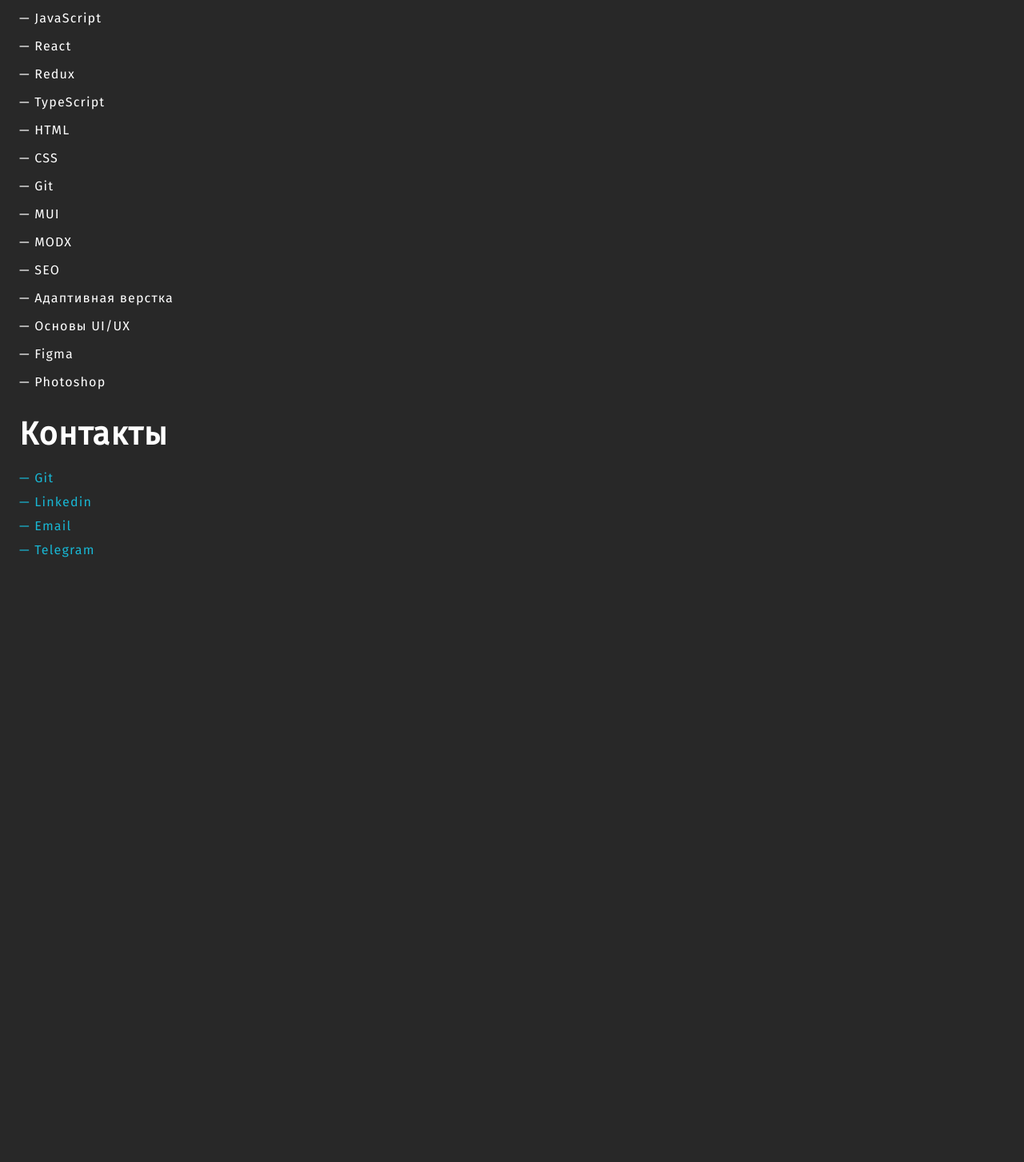
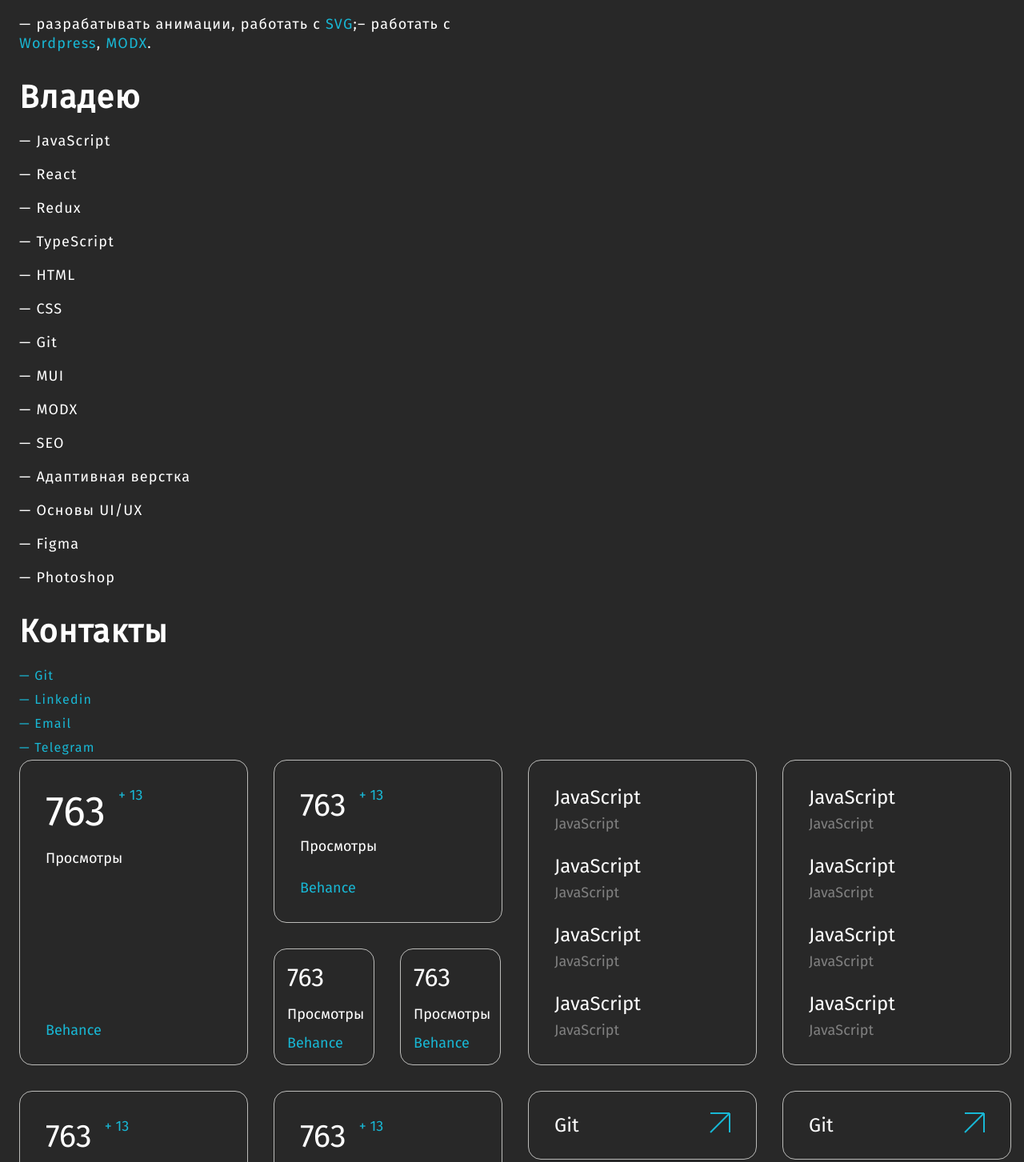
Before and after one commit to Artem26r/portfolio, a React (Create React App) app: page / in a window 1280 px wide. Shown: the part 1117-2570 px from the top of the page at 80% size. Before the commit the page ends 1916 px from the top, so only its background shows below. Built offline with nearby package versions, Linux system fonts and the light colour scheme.

Commit message:
rough layout

```diff
--- a/src/App.css
+++ b/src/App.css
@@ -1,6 +1,9 @@
 @import url('https://fonts.googleapis.com/css2?family=Fira+Sans&display=swap');
 #root {
   font-family: 'Fira Sans', sans-serif;
+}
+* {
+  box-sizing: border-box;
 }
 .App {
   text-align: center;
--- a/src/App.tsx
+++ b/src/App.tsx
@@ -1,6 +1,7 @@
 import Container from '@mui/material/Container';
 import React from 'react';
 import './App.css';
+import { Dashboard } from './components/Dashboard';
 import {Header} from "./components/Header";
 import {Resume} from "./components/Resume";
 
@@ -11,6 +12,7 @@
       <Container maxWidth="xl" className='App'>
             <Header />
             <Resume />
+            <Dashboard />
       </Container>
   );
 }
--- a/src/components/Dashboard.tsx
+++ b/src/components/Dashboard.tsx
@@ -1,9 +1,112 @@
-
+import style from '../styled/Dashboard.module.css'
 import React from 'react';
 
 
 export const Dashboard = () => {
     return (
-        <div></div>
+        <div className={style.dashboard}>
+            <div className={style.dashboard_api}>
+                <div className={style.dashboard_beh}>
+                    <div className={style.xl_card}>
+                        <div>
+                            <div className={style.card_title}>763 <span>+ 13</span></div>
+                            <div className={style.card_subtitle}>Просмотры</div>
+                        </div>
+                        <a href="">Behance</a>
+                    </div>
+                    <div>
+                        <div className={style.md_card}>
+                            <div>
+                                <div className={style.card_title}>763 <span>+ 13</span></div>
+                                <div className={style.card_subtitle}>Просмотры</div>
+                            </div>
+                            <a href="">Behance</a>
+                        </div>
+                        <div className={style.ml_card_fl}>
+                            <div className={style.ml_card}>
+                                <div>
+                                    <div className={style.card_title}>763</div>
+                                    <div className={style.card_subtitle}>Просмотры</div>
+                                </div>
+                                <a href="">Behance</a>
+                            </div>
+                            <div className={style.ml_card}>
+                                <div>
+                                    <div className={style.card_title}>763</div>
+                                    <div className={style.card_subtitle}>Просмотры</div>
+                                </div>
+                                <a href="">Behance</a>
+                            </div>
+                        </div>
+                    </div>
+                </div>
+                <div className={style.dashboard_git}>
+                    <div className={style.md_card}>
+                        <div>
+                            <div className={style.card_title}>763 <span>+ 13</span></div>
+                            <div className={style.card_subtitle}>Просмотры</div>
+                        </div>
+                        <a href="">Behance</a>
+                    </div>
+                    <div className={style.md_card}>
+                        <div>
+                            <div className={style.card_title}>763 <span>+ 13</span></div>
+                            <div className={style.card_subtitle}>Просмотры</div>
+                        </div>
+                        <a href="">Behance</a>
+                    </div>
+                </div>
+            </div>
+            <div className={style.dashboard_stat}>
+                <div className={style.dashboard_stat_top}>
+                    <div className={style.xl_card}>
+                        <div className={style.xl_card_item}>
+                            <div className={style.xl_card_item_title}>JavaScript</div>
+                            <div className={style.xl_card_item_txt}>JavaScript</div>
+                        </div>
+                        <div className={style.xl_card_item}>
+                            <div className={style.xl_card_item_title}>JavaScript</div>
+                            <div className={style.xl_card_item_txt}>JavaScript</div>
+                        </div>
+                        <div className={style.xl_card_item}>
+                            <div className={style.xl_card_item_title}>JavaScript</div>
+                            <div className={style.xl_card_item_txt}>JavaScript</div>
+                        </div>
+                        <div className={style.xl_card_item}>
+                            <div className={style.xl_card_item_title}>JavaScript</div>
+                            <div className={style.xl_card_item_txt}>JavaScript</div>
+                        </div>
+                    </div>
+                    <div className={style.xl_card}>
+                    <div className={style.xl_card_item}>
+                        <div className={style.xl_card_item_title}>JavaScript</div>
+                        <div className={style.xl_card_item_txt}>JavaScript</div>
+                    </div>
+                    <div className={style.xl_card_item}>
+                        <div className={style.xl_card_item_title}>JavaScript</div>
+                        <div className={style.xl_card_item_txt}>JavaScript</div>
+                    </div>
+                    <div className={style.xl_card_item}>
+                        <div className={style.xl_card_item_title}>JavaScript</div>
+                        <div className={style.xl_card_item_txt}>JavaScript</div>
+                    </div>
+                    <div className={style.xl_card_item}>
+                        <div className={style.xl_card_item_title}>JavaScript</div>
+                        <div className={style.xl_card_item_txt}>JavaScript</div>
+                    </div>
+                </div>
+                </div>
+                <div className={style.dashboard_stat_top}>
+                    <div>
+                        <a href="">Git <span><svg width="26" height="26" viewBox="0 0 26 26" fill="none" xmlns="http://www.w3.org/2000/svg"><path d="M1 25L25 1M25 1H1M25 1V25" stroke="#18B7D4" stroke-width="2"/></svg></span></a>
+                        <a href="">Git <span><svg width="26" height="26" viewBox="0 0 26 26" fill="none" xmlns="http://www.w3.org/2000/svg"><path d="M1 25L25 1M25 1H1M25 1V25" stroke="#18B7D4" stroke-width="2"/></svg></span></a>
+                    </div>
+                    <div>
+                        <a href="">Git <span><svg width="26" height="26" viewBox="0 0 26 26" fill="none" xmlns="http://www.w3.org/2000/svg"><path d="M1 25L25 1M25 1H1M25 1V25" stroke="#18B7D4" stroke-width="2"/></svg></span></a>
+                        <a href="">Git <span><svg width="26" height="26" viewBox="0 0 26 26" fill="none" xmlns="http://www.w3.org/2000/svg"><path d="M1 25L25 1M25 1H1M25 1V25" stroke="#18B7D4" stroke-width="2"/></svg></span></a>
+                    </div>
+                </div>
+            </div>
+        </div>
     );
 };
--- a/src/styled/Dashboard.module.css
+++ b/src/styled/Dashboard.module.css
@@ -1,29 +1,108 @@
-.img {
+.dashboard {
+    color: white;
+    display: flex;
+}
+.dashboard_beh {
+    display: flex;
+    margin-bottom: 32px;
+}
+.dashboard_git {
+    display: flex;
+}
+.dashboard_git .md_card {
+    margin-right: 32px;
+}
+.xl_card {
+    width: 286px;
+    height: 382px;
     border: 1px solid #BBBBB9;
     border-radius: 16px;
-    width: 286px;
-    height: 286px;
+    padding: 32px;
+    text-align: left;
+    display: flex;
+    flex-direction: column;
+    justify-content: space-between;
+    margin-right: 32px;
+}
+.card_title {
+    font-size: 52px;
+    display: flex;
     margin-bottom: 16px;
 }
-.block {
-    max-width: 600px;
-    text-align: left;
-    color: white;
-    letter-spacing: 1.2px;
-}
-.block h2 {
-    font-size: 40px;
-    margin: 32px 0 16px;
-}
-.block p {
-    font-size: 16px;
-}
-.block span {
+.card_title span {
+    margin-left: 16px;
+    font-size: 18px;
     color: #18B7D4;
 }
-.block a {
-    display: block;
+.md_card .card_title {
+    font-size: 40px;
+}
+.ml_card .card_title {
+    font-size: 32px;
+}
+.xl_card a,
+.md_card a,
+.ml_card a{
+    text-decoration: none;
     color: #18B7D4;
+    font-size: 18px;
+}
+.card_subtitle {
+    font-size: 18px;
+}
+.md_card {
+    width: 286px;
+    height: 204px;
+    border: 1px solid #BBBBB9;
+    border-radius: 16px;
+    padding: 32px;
+    text-align: left;
+    display: flex;
+    flex-direction: column;
+    justify-content: space-between;
+    margin-bottom: 32px;
+}
+.ml_card {
+    width: 126px;
+    height: 146px;
+    border: 1px solid #BBBBB9;
+    border-radius: 16px;
+    padding: 16px;
+    margin-right: 32px;
+    text-align: left;
+    display: flex;
+    flex-direction: column;
+    justify-content: space-between;
+}
+.ml_card_fl {
+    display: flex;
+}
+.xl_card_item_title {
+    font-size: 24px;
+    margin-bottom: 8px;
+}
+.xl_card_item_txt {
+    font-size: 18px;
+    color: Grey;
+}
+.dashboard_stat_top {
+    display: flex;
+}
+.dashboard_stat_top {
+    margin-bottom: 32px;
+}
+.dashboard_stat_top a {
+    border: 1px solid #BBBBB9;
+    border-radius: 16px;
     text-decoration: none;
-    line-height: 30px;
+    width: 286px;
+    height: 86px;
+    display: flex;
+    align-items: center;
+    justify-content: space-between;
+    padding: 32px;
+    margin-right: 32px;
+    margin-bottom: 32px;
+    font-size: 24px;
+    color: white;
 }
--- a/src/styled/Header.module.css
+++ b/src/styled/Header.module.css
@@ -16,7 +16,7 @@
     border-radius: 16px;
     border: none;
     color: white;
-    font-size: 16px;
+    font-size: 18px;
     background: #18B7D4;
     margin-right: 16px;
     cursor: pointer;
--- a/src/styled/Resume.module.css
+++ b/src/styled/Resume.module.css
@@ -16,7 +16,8 @@
     margin: 32px 0 16px;
 }
 .block p {
-    font-size: 16px;
+    font-size: 18px;
+    line-height: 24px;
 }
 .block span {
     color: #18B7D4;
```
